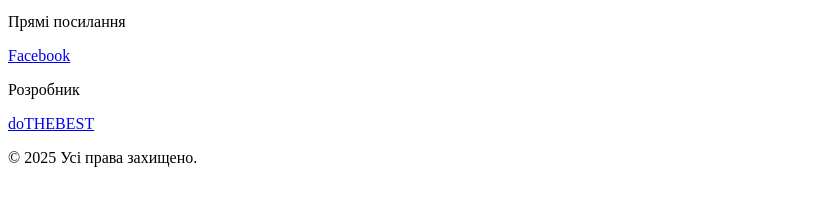
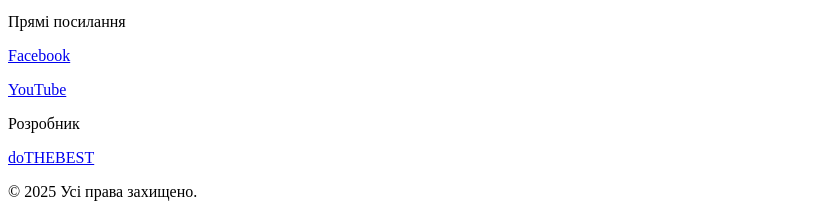
Before and after one commit to denxiik/ukrainian-church-vinaros-web, a plain HTML site: page ukr/footer/index.html in a window 1280 px wide. Shown: the part 849-1066 px from the top of the page, without its empty margins (0-820 px from the left). Before the commit the page ends 1032 px from the top, so only its background shows below. Drawn offline with Linux system fonts and the light colour scheme.

Commit message:
Footer links

```diff
--- a/ukr/footer/index.html
+++ b/ukr/footer/index.html
@@ -19,8 +19,12 @@
 
                 <div>
                     <p>
-                        <a href="https://www.facebook.com/" target="_blank"
+                        <a href="https://www.facebook.com/groups/1013169259058070" target="_blank"
                             rel="noopener noreferrer">Facebook</a>
+                    </p>
+                    <p>
+                        <a href="https://www.youtube.com/@yuriishabanov1846" target="_blank"
+                            rel="noopener noreferrer">YouTube</a>
                     </p>
                 </div>
             </div>
```
